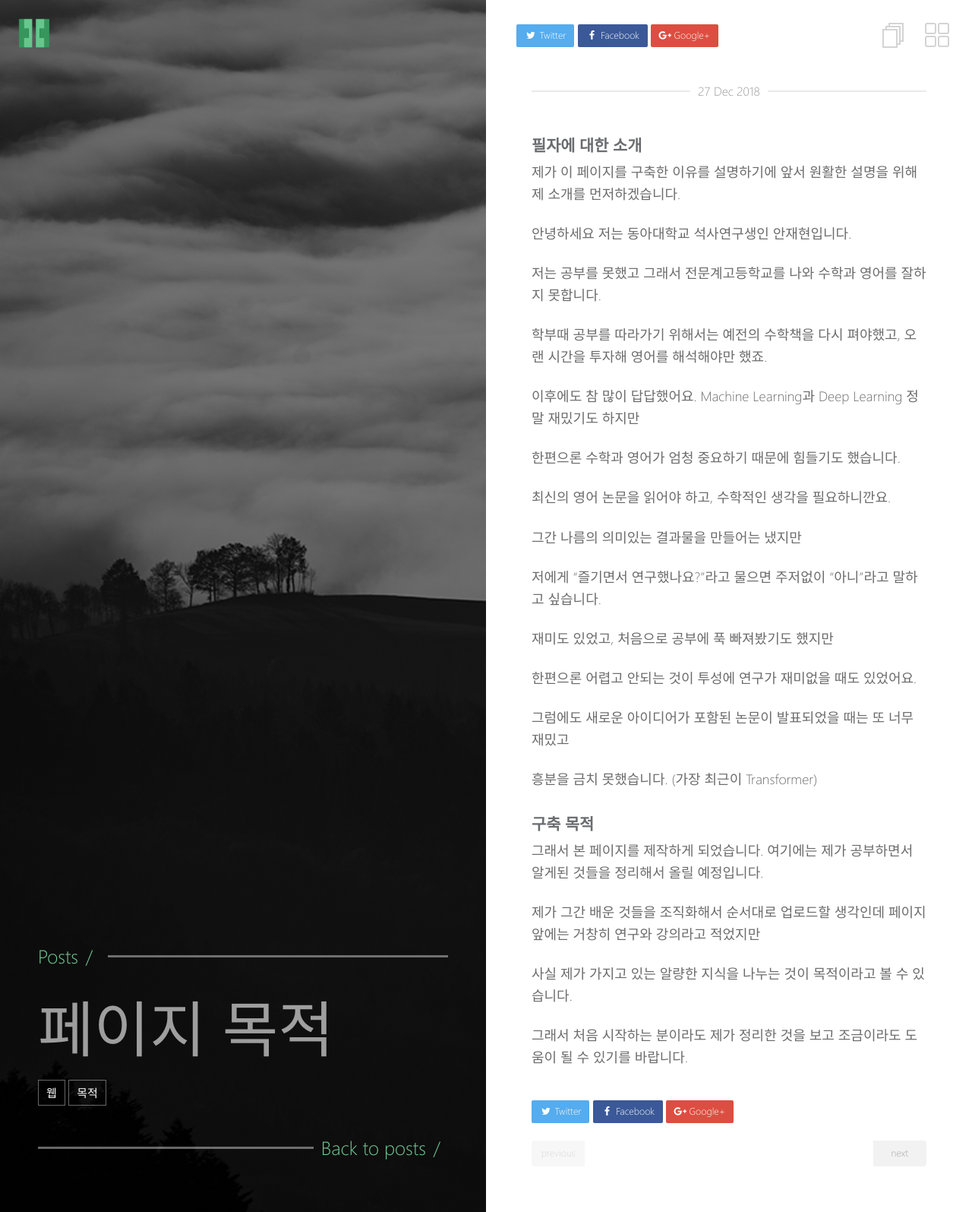
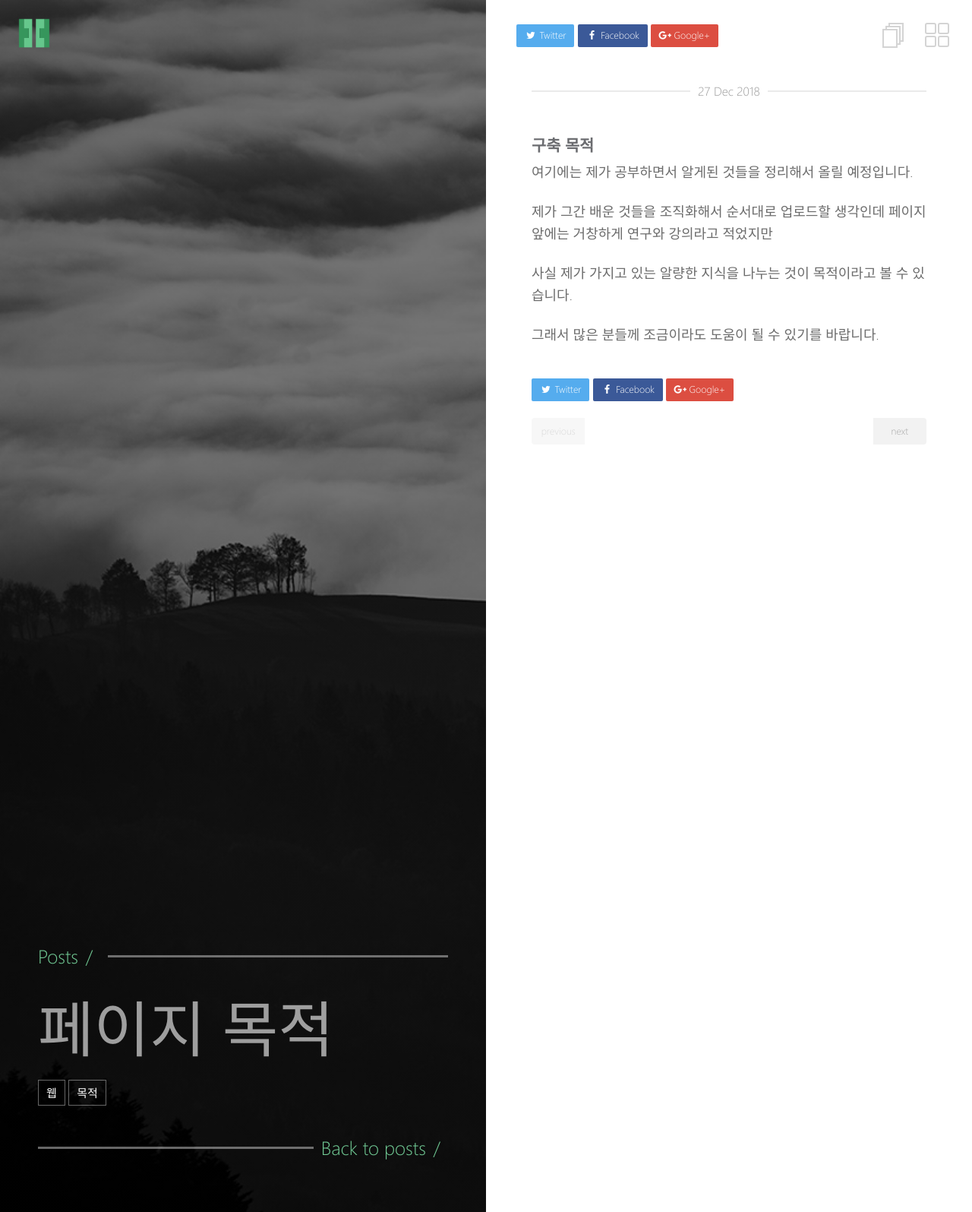
Before and after one commit to anjaehyun17/anjaehyun17.github.io, a Jekyll site: the page built from _posts/2018-12-27-페이지목적.md, in a window 1280 px wide. Shown: the whole page at 76% size. Built offline with Jekyll 4.4.1, drawn with Linux system fonts in a browser that asks for light colours.

Commit message:
blog init

```diff
--- a/_posts/2018-12-27-페이지목적.md
+++ b/_posts/2018-12-27-페이지목적.md
@@ -9,48 +9,15 @@ tag:
 ---
 
 
-### 필자에 대한 소개
+### 구축 목적
 
-제가 이 페이지를 구축한 이유를 설명하기에 앞서 원활한 설명을 위해 제 소개를 먼저하겠습니다.
+여기에는 제가 공부하면서 알게된 것들을 정리해서 올릴 예정입니다.
 
-안녕하세요 저는 동아대학교 석사연구생인 안재현입니다.
+제가 그간 배운 것들을 조직화해서 순서대로 업로드할 생각인데 페이지 앞에는 거창하게 연구와 강의라고 적었지만
 
-저는 공부를 못했고 그래서 전문계고등학교를 나와 수학과 영어를 잘하지 못합니다.
+사실 제가 가지고 있는 알량한 지식을 나누는 것이 목적이라고 볼 수 있습니다.
 
-학부때 공부를 따라가기 위해서는 예전의 수학책을 다시 펴야했고, 오랜 시간을 투자해 영어를 해석해야만 했죠.
-
-이후에도 참 많이 답답했어요. Machine Learning과 Deep Learning 정말 재밌기도 하지만
-
-한편으론 수학과 영어가 엄청 중요하기 때문에 힘들기도 했습니다.
-
-최신의 영어 논문을 읽어야 하고, 수학적인 생각을 필요하니깐요.
-
-그간 나름의 의미있는 결과물을 만들어는 냈지만
-
-저에게 "즐기면서 연구했나요?"라고 물으면 주저없이 "아니"라고 말하고 싶습니다.
-
-재미도 있었고, 처음으로 공부에 푹 빠져봤기도 했지만
-
-한편으론 어렵고 안되는 것이 투성에 연구가 재미없을 때도 있었어요.
-
-그럼에도 새로운 아이디어가 포함된 논문이 발표되었을 때는 또 너무 재밌고
-
-흥분을 금치 못했습니다. (가장 최근이 Transformer)
-
-
+그래서 많은 분들께 조금이라도 도움이 될 수 있기를 바랍니다.
 
 
 {: style="text-align: left;"}
-
-### 구축 목적
-
-그래서 본 페이지를 제작하게 되었습니다. 여기에는 제가 공부하면서 알게된 것들을 정리해서 올릴 예정입니다.
-
-제가 그간 배운 것들을 조직화해서 순서대로 업로드할 생각인데 페이지 앞에는 거창히 연구와 강의라고 적었지만
-
-사실 제가 가지고 있는 알량한 지식을 나누는 것이 목적이라고 볼 수 있습니다.
-
-그래서 처음 시작하는 분이라도 제가 정리한 것을 보고 조금이라도 도움이 될 수 있기를 바랍니다.
-
-
-{: style="text-align: left;"}
```
